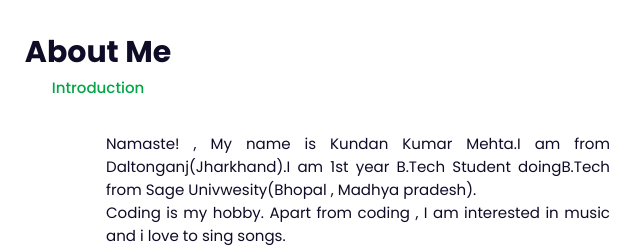
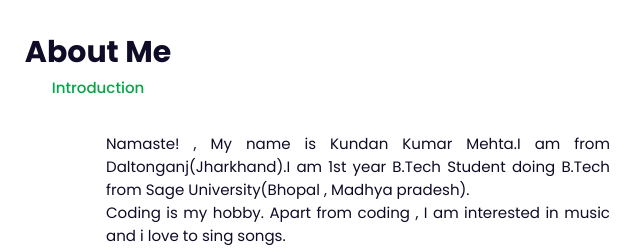
Before and after one commit to kundanmehta01/kundankumarprofile.com, a plain HTML site: page index.html in a window 1280 px wide. Shown: the part 820-1071 px from the top of the page, 542-1182 px from the left. Drawn offline with nearby package versions, Linux system fonts and the light colour scheme; a script that the page names is missing.

Commit message:
Update index.html

```diff
--- a/index.html
+++ b/index.html
@@ -59,7 +59,7 @@
                 <img src="images\IMG_20230202_162024.jpg"alt="" >
             </div>
             <div class="about-text">
-                <p>Namaste! , My name is Kundan Kumar Mehta.I am from Daltonganj(Jharkhand).I am 1st year B.Tech Student doingB.Tech from Sage Univwesity(Bhopal , Madhya pradesh).</p>
+                <p>Namaste! , My name is Kundan Kumar Mehta.I am from Daltonganj(Jharkhand).I am 1st year B.Tech Student doing B.Tech from Sage University(Bhopal , Madhya pradesh).</p>
 
                 <p>Coding is my hobby. Apart from coding , I am interested in music and i love to sing songs.<br></p>
 
```
